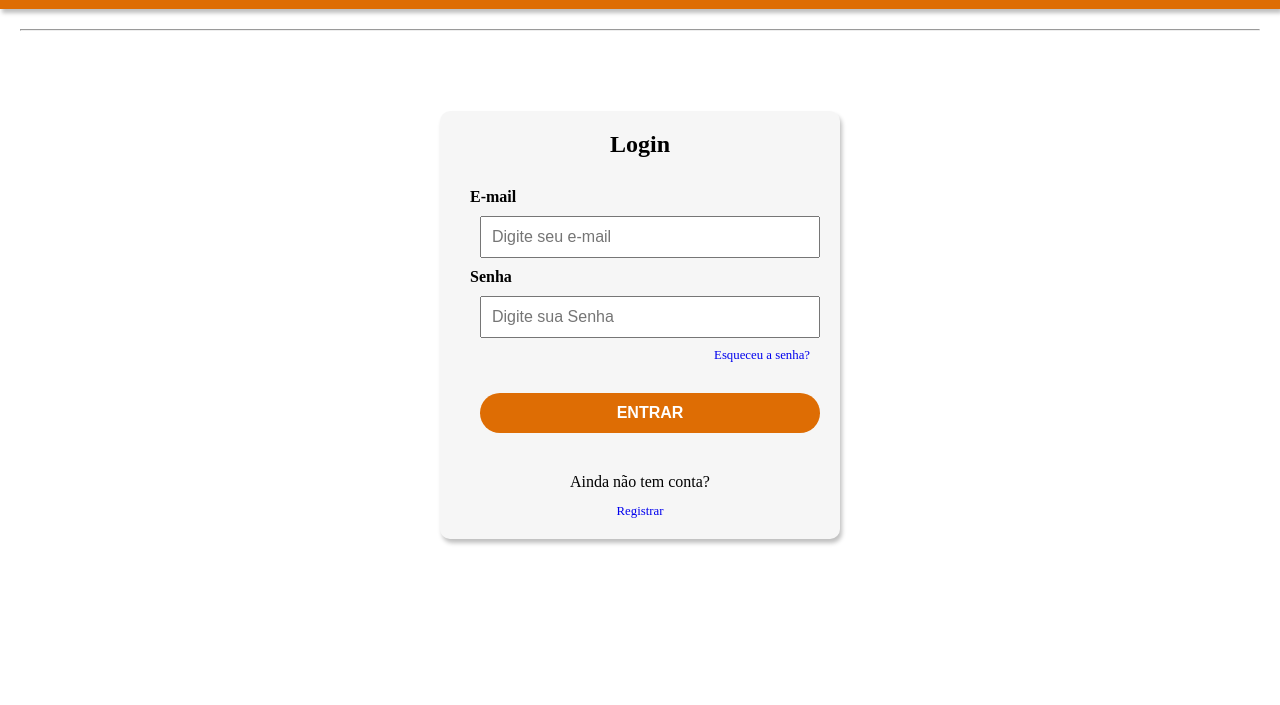
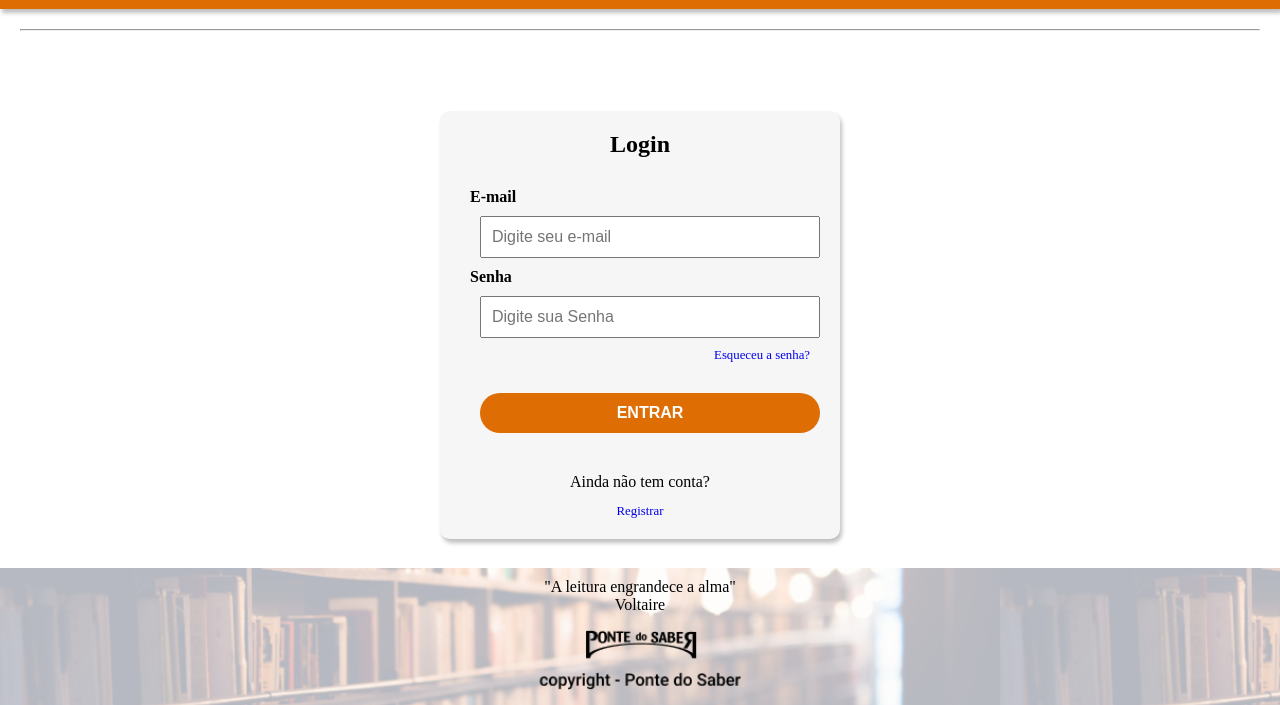
Before and after one commit to DyekeMedina/Projeto-Saber, a plain HTML site: page login.html in a window 1280 px wide. Shown: the part 95-800 px from the top of the page. Drawn offline with Linux system fonts and the light colour scheme.

Commit message:
Alterado o rodapé

```diff
--- a/login.html
+++ b/login.html
@@ -44,5 +44,12 @@
             </div>
         </div>
     </section>
+    <footer>
+        <p>"A leitura engrandece a alma"<br>
+            Voltaire</p>
+        <img src="Imagens/footer2.png"alt="">
+
+
+    </footer>
 </body>
 </html>
--- a/styleLogin.css
+++ b/styleLogin.css
@@ -71,6 +71,7 @@ a:hover{
     border-radius: 10px;
     text-align: center;
     box-shadow: 2px 4px 4px rgba(0, 0, 0, 0.25);
+
 }
 
 form{
@@ -124,3 +125,22 @@ input[type="submit"]:hover{
     margin-bottom: 10px;
 
 }
+
+footer{
+
+    background-image: url(Imagens/footer1.png);
+    padding: 10px;
+    text-align: center;
+    align-items: center;
+    width: 100%;
+    position: absolute;
+    bottom:0;
+    left:0;
+
+
+
+}
+
+footer img{
+    width: 20%;
+}
```
